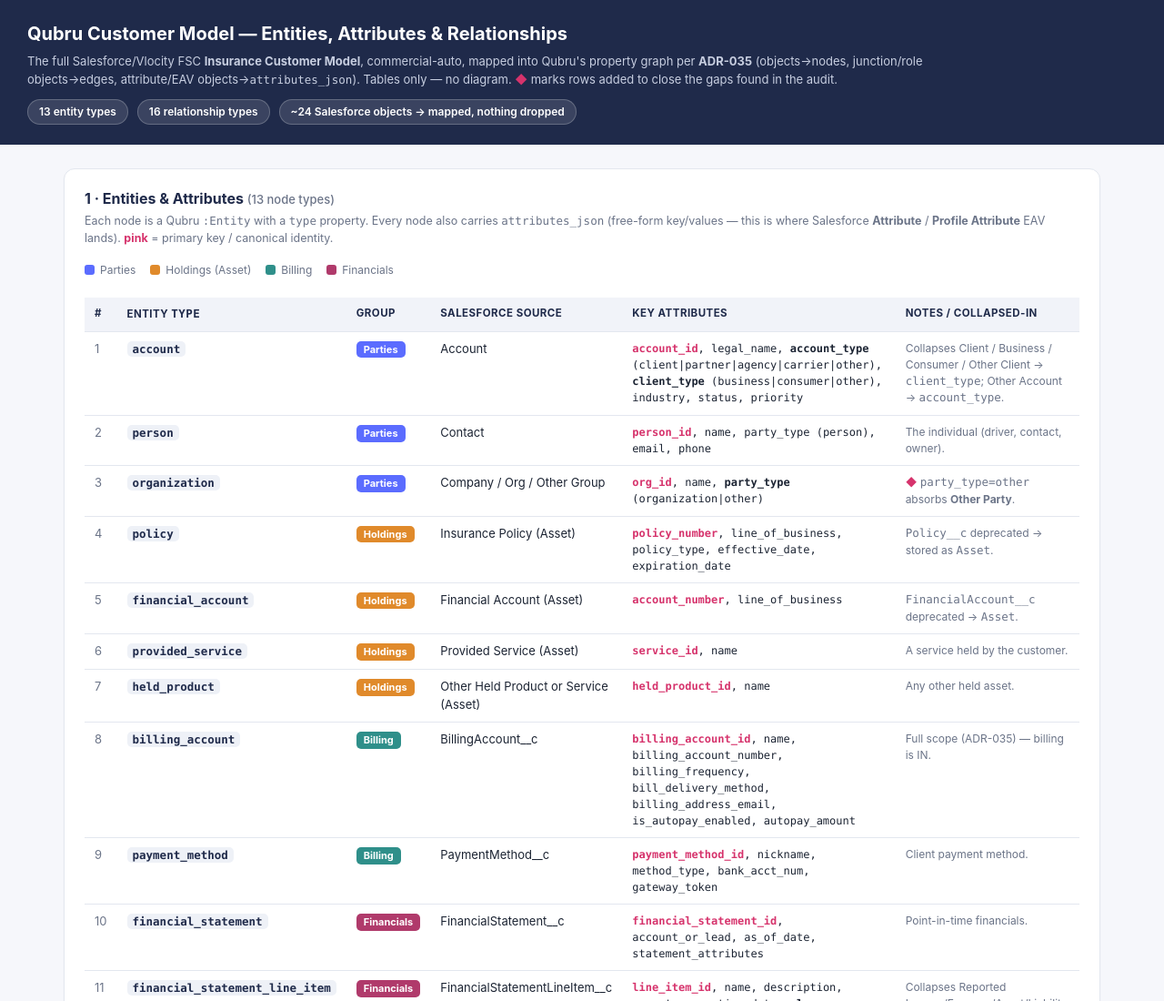
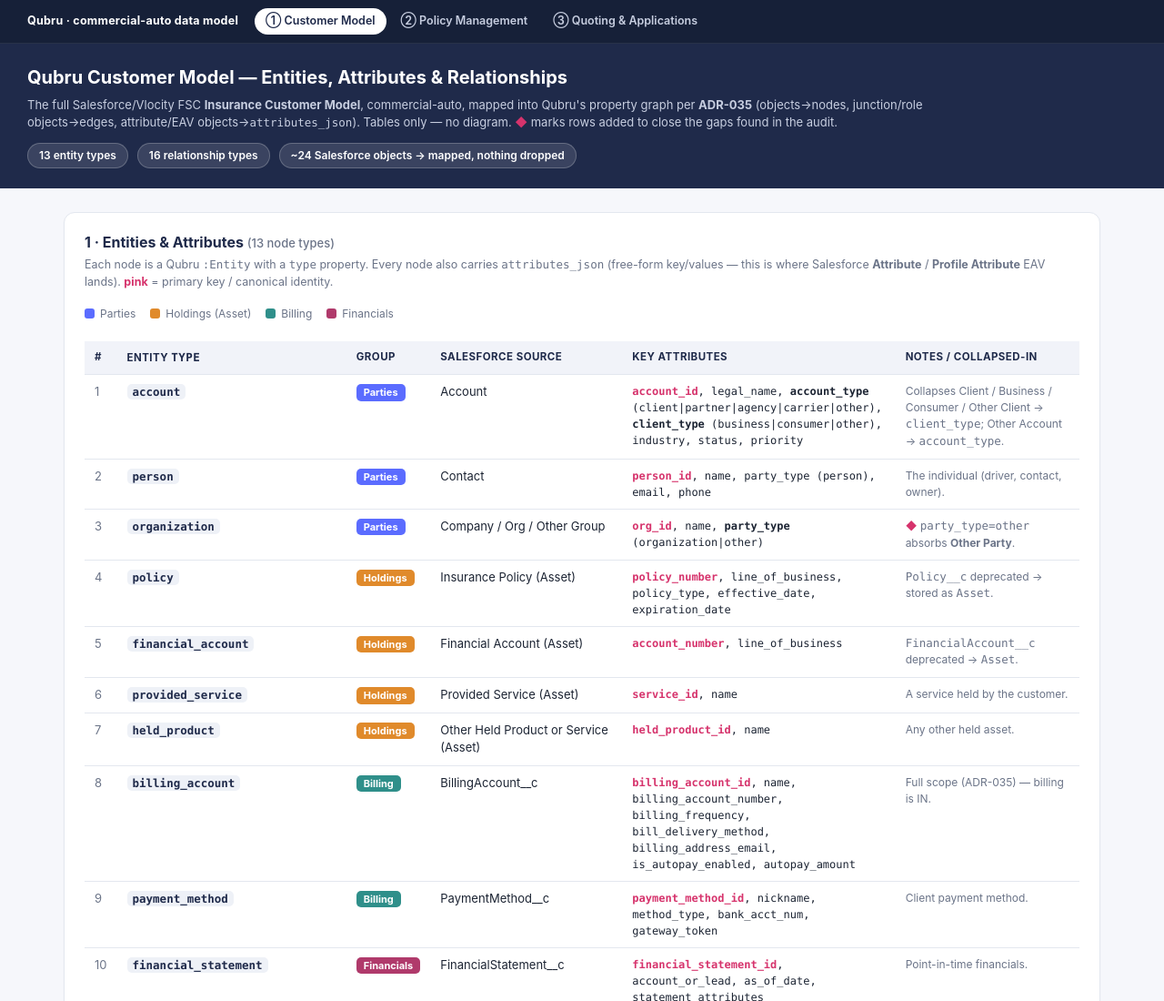
Before and after one commit to daiict218/qubru-data-model-review, a plain HTML site: page index.html in a window 1280 px wide. Shown: the top 1100 px of the page at 91% size. Drawn offline with Linux system fonts and the light colour scheme.

Commit message:
Add cross-view nav bar to all three data-model pages
Customer Model / Policy Management / Quoting & Applications now link to
each other from a top nav, with the current view highlighted.

```diff
--- a/index.html
+++ b/index.html
@@ -51,9 +51,20 @@
   .callout h3{margin:0 0 8px;font-size:13px;color:var(--pink);}
   .callout ul{margin:0;padding-left:18px;} .callout li{margin:3px 0;}
   .foot{color:var(--muted);font-size:12px;margin-top:8px;}
+  nav.viewnav{background:#162038;display:flex;gap:4px;padding:9px 30px;flex-wrap:wrap;align-items:center;border-bottom:1px solid rgba(255,255,255,.08);}
+  nav.viewnav .brand{color:#fff;font-weight:700;font-size:12.5px;margin-right:14px;letter-spacing:.02em;}
+  nav.viewnav a{color:#c7cee0;text-decoration:none;font-size:12.5px;font-weight:600;padding:5px 12px;border-radius:999px;}
+  nav.viewnav a:hover{background:rgba(255,255,255,.10);color:#fff;}
+  nav.viewnav a.active{background:#fff;color:#1f2a4a;}
 </style>
 </head>
 <body>
+<nav class="viewnav">
+  <span class="brand">Qubru · commercial-auto data model</span>
+  <a href="index.html" class="active">① Customer Model</a>
+  <a href="policy-management.html">② Policy Management</a>
+  <a href="quoting-applications.html">③ Quoting &amp; Applications</a>
+</nav>
 <header class="top">
   <h1>Qubru Customer Model — Entities, Attributes &amp; Relationships</h1>
   <p>The full Salesforce/Vlocity FSC <b>Insurance Customer Model</b>, commercial-auto, mapped into Qubru's property graph
```
Also changed, not shown: policy-management.html (+11 -0 lines), quoting-applications.html (+11 -0 lines).
